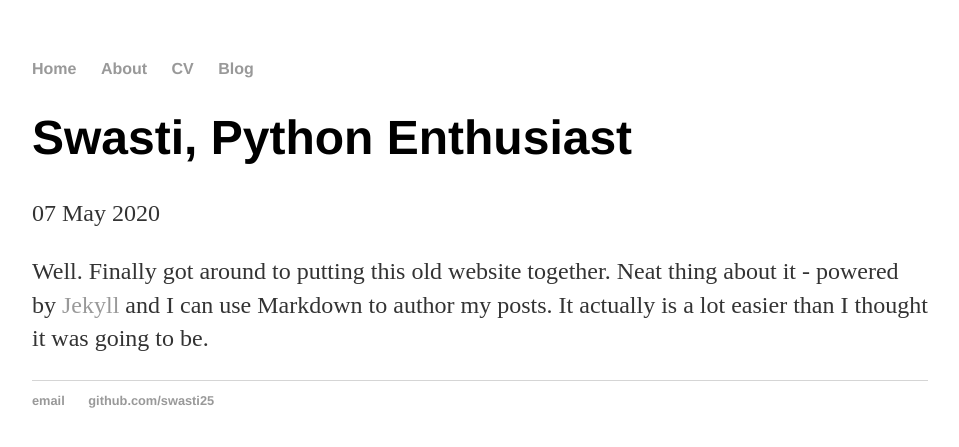
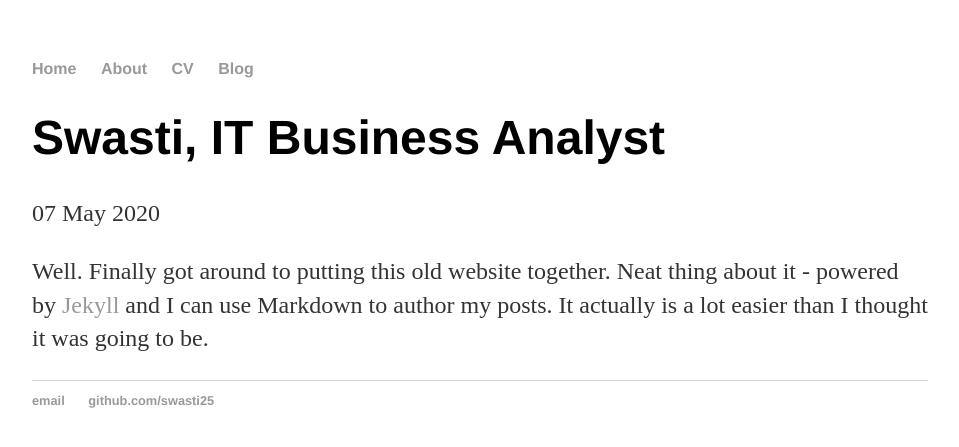
Before and after one commit to Swastika25/swasti, a Jekyll site: the page built from _posts/2020-05-07-swasti-sharma-site-launched.md, in a window 1280 px wide. Shown: the top 447 px of the page, without its empty margins (160-1119 px from the left). Built offline with Jekyll 4.4.1, drawn with Linux system fonts in a browser that asks for light colours.

Commit message:
Update 2020-05-07-swasti-sharma-site-launched.md

```diff
--- a/_posts/2020-05-07-swasti-sharma-site-launched.md
+++ b/_posts/2020-05-07-swasti-sharma-site-launched.md
@@ -1,6 +1,6 @@
 ---
 layout: post
-title: "Swasti, Python Enthusiast"
+title: "Swasti, IT Business Analyst"
 date: 2020-05-07
 ---
 
```
